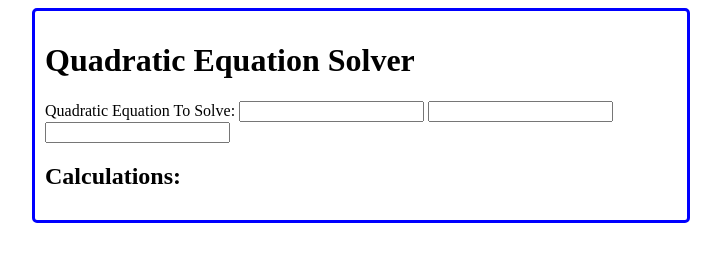
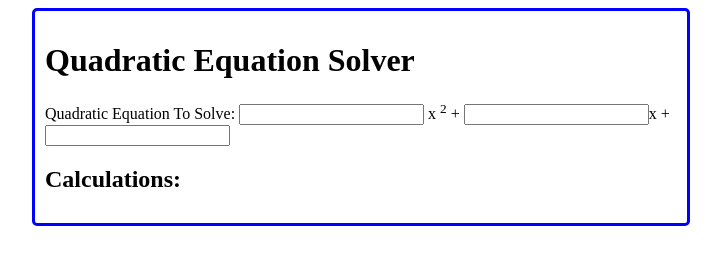
Before and after one commit to ds12a/Quadratic-Solver, a plain HTML site: page index.html in a window 1280 px wide. Shown: the whole page, without its empty margins (279-1000 px from the left). Drawn offline with Linux system fonts and the light colour scheme.

Commit message:
Update index.html

```diff
--- a/index.html
+++ b/index.html
@@ -15,11 +15,7 @@
       <h1> Quadratic Equation Solver </h1>
       <label> Quadratic Equation To Solve: </label>
 
-      <input type="text" name="a" id="a">
-
-      <input type="text" name="b" id="b">
-
-      <input type="text" name="c" id="c">
+      <input type="text" name="a" id="a"> x <sup>2</sup> + <input type="text" name="b" id="b">x +<input type="text" name="c" id="c">
 
       <h2> Calculations: </h2>
 
```
